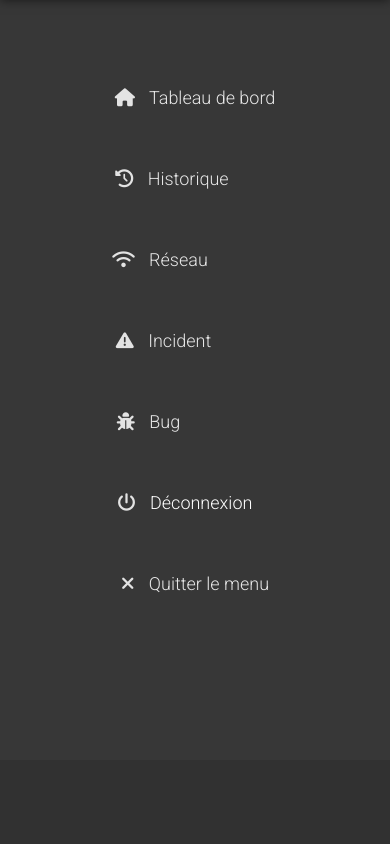
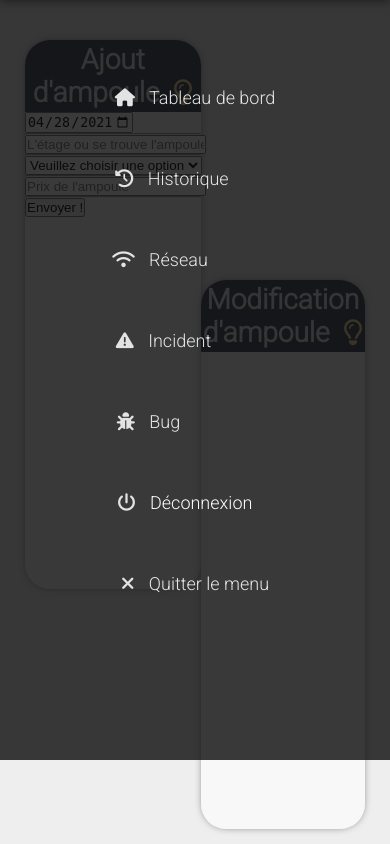
Before and after one commit to Tomy-my/Ampoules-ACS, a PHP site: page / in a window 390 px wide, after a click that opens the changed part. Shown: the part 84-928 px from the top of the page. Before the commit the page ends 677 px from the top, so only its background shows below. Run offline with PHP 8.4, Linux system fonts and the light colour scheme; some libraries are stand-ins or nearby versions.

Commit message:
Ajout du formulaire

```diff
--- a/css/responsive.css
+++ b/css/responsive.css
@@ -37,7 +37,17 @@
     .listing_menu hr{
         display: none;
     }
+
+    .container_form{
+        position: static;
+
+        width: 100vw;
+        height: 100vh;
+        margin-top: 0px;
+        margin-left: 0px;
+    }
 }
+
 
 
 /* Limite avant activation du secondaire menu */
--- a/css/style.css
+++ b/css/style.css
@@ -115,8 +202,74 @@ li#home i{
 .petit_bloc1{
     margin-top: 5px;
 }
+
 /* ----------------------------------------------Nav BurgerMenu---------------------------------------------- */
 
 .menu_burger{
     display: none;
 }
+
+/* ----------------------------------------------Index Dashboard---------------------------------------------- */
+
+.container_form{
+    display: flex;
+    justify-content: space-around;
+
+    position: relative;
+
+    width: 85vw;
+    height: 100vh;
+    margin-top: -100vh;
+    margin-left: 15vw;
+
+    /* background-color: green; */
+
+    z-index: 2;
+}
+
+.add_form{
+    width: 45%;
+    height: 65%;
+    margin-top: 40px;
+    margin-left: 25px;
+
+    background-color: rgba(251, 251, 251, 0.81);
+
+    border-radius: 25px;
+    box-shadow: 0px 0px 9px -3px rgba(0, 0, 0, 0.71);
+}
+
+.mod_form{
+    width: 45%;
+    height: 65%;
+    margin-top: 280px;
+    margin-right: 25px;
+
+    background-color: rgba(251, 251, 251, 0.81);
+
+    border-radius: 25px;
+    box-shadow: 0px 0px 9px -3px rgba(0, 0, 0, 0.71);
+}
+
+.bandeau{
+    display: flex;
+    flex-direction: column;
+    justify-content: center
+    ;
+    height: 13%;
+    background-color: #354052;
+    border-top-left-radius: 25px;
+    border-top-right-radius: 25px;
+
+    text-align: center;
+}
+
+.bandeau h1{
+    font-size: 28px;
+    font-family: 'Roboto', sans-serif;
+    color: #e3e3e3;
+}
+.bandeau h1 i{
+    font-size: 26px;
+    color: #FFDD96;
+}
--- a/index.php
+++ b/index.php
@@ -4,3 +4,37 @@ $titre = "Home";   //Je nomme le titre de la page
 
 include('header.php');  //J'ammène la page header
 ?>
+
+
+<div class="container_form">
+    <div class="add_form">
+        <div class="bandeau">
+            <h1>Ajout d'ampoule &nbsp<i class="far fa-lightbulb"></i></h1>
+        </div>
+        <form class="connexion" action="controller/formulaire.php" method="post">
+            <input type="date" id="start" name="date_lekki"
+                   value="2021-04-28"
+                   min="2021-01-01" max="2030-12-31">
+			<hr>
+            <input class="etage" type="text" name="upstairs" placeholder="L'étage ou se trouve l'ampoule">
+			<hr>
+            <select name="position" id=select_position">
+                <option value="">Veuillez choisir une option</option>
+                <option value="Left">Côté Gauche</option>
+                <option value="Right">Côté Droit</option>
+                <option value="Middle">Au Millieu</option>
+                <option value="Back">Au Fond</option>
+            </select>
+			<hr>
+            <input class="prix" type="text" name="price" placeholder="Prix de l'ampoule">
+			<hr>
+			<button class="send">Envoyer !</button>
+		</form>
+    </div>
+
+    <div class="mod_form">
+        <div class="bandeau">
+            <h1>Modification d'ampoule &nbsp<i class="far fa-lightbulb"></i></h1>
+        </div>
+    </div>
+</div>
```
Also changed, not shown: other parts of css/style.css (+91 -4 lines).
